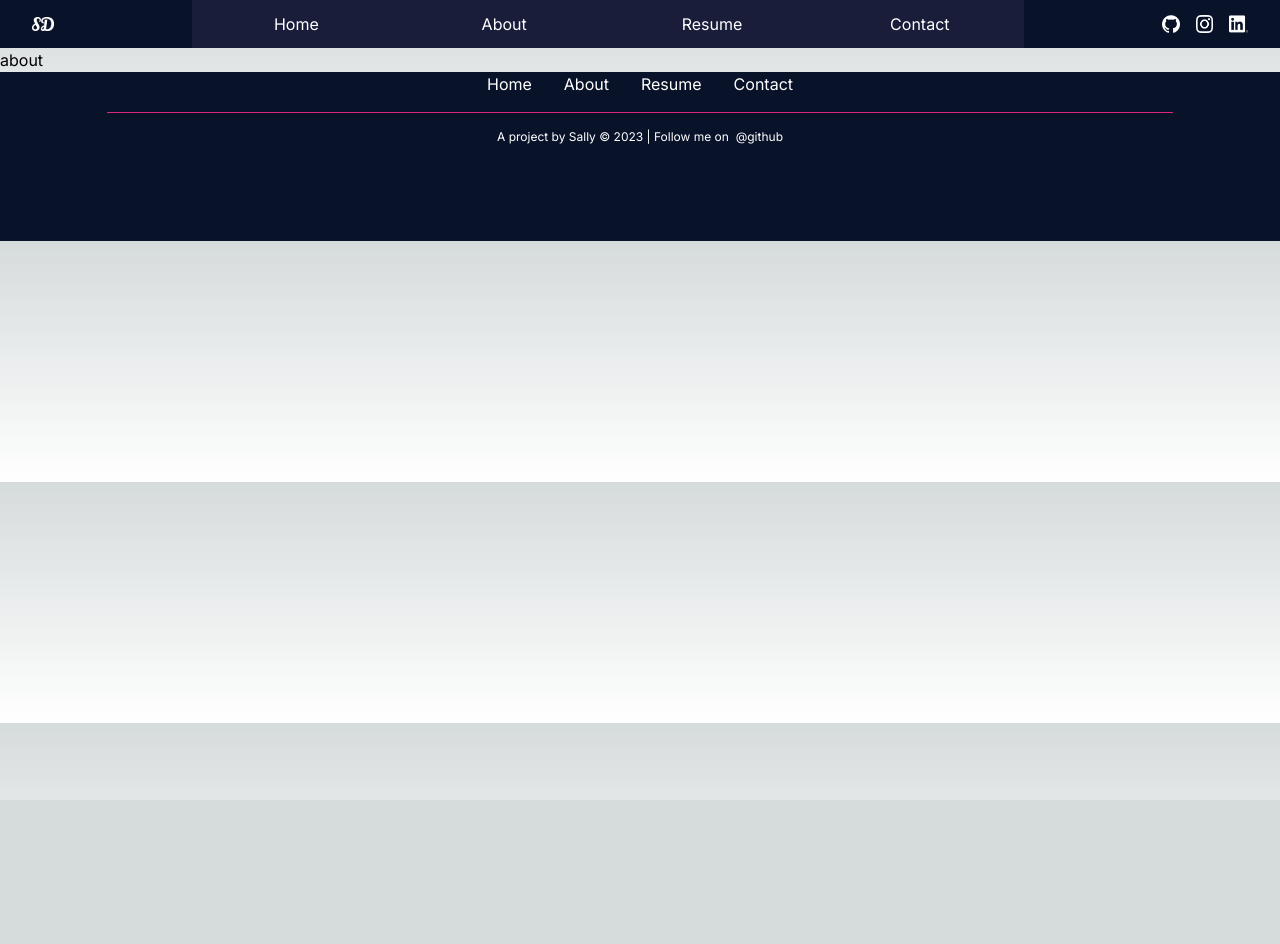
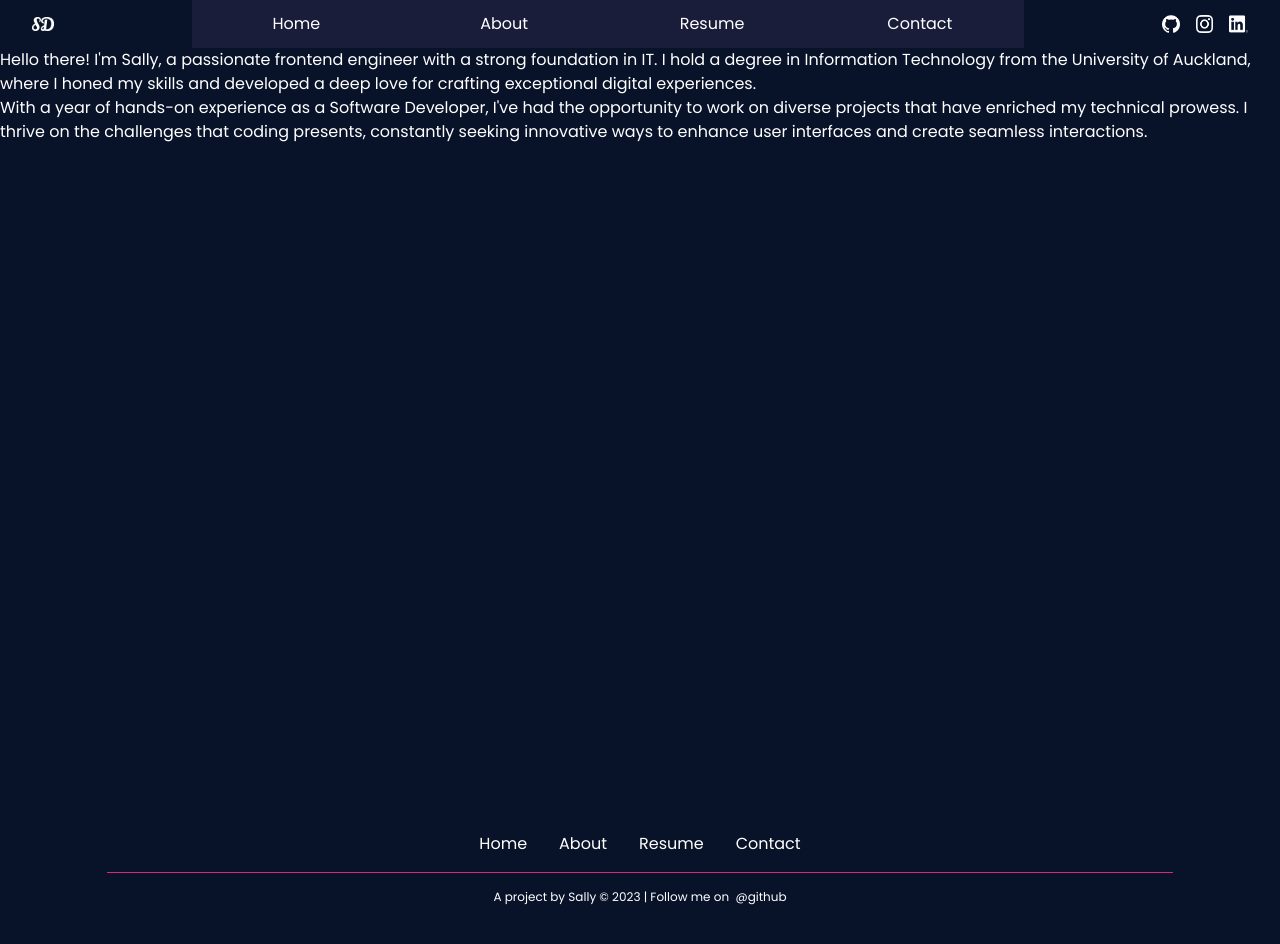
Before and after one commit to hdou533/portfolio, a Next.js app: page /about in a window 1280 px wide. Shown: the top 944 px of the page. Before the commit the page ends 800 px from the top, so only its background shows below. Built offline with nearby package versions, Linux system fonts and the light colour scheme.

Commit message:
change font globally

```diff
--- a/app/about/page.tsx
+++ b/app/about/page.tsx
@@ -1,8 +1,15 @@
 import React from 'react'
+import Image from 'next/image'
 
 const About = () => {
   return (
-    <div>about</div>
+    <div className=''>
+
+      <p>Hello there! I'm Sally, a passionate frontend engineer with a strong foundation in IT. I hold a degree in Information Technology from the University of Auckland, where I honed my skills and developed a deep love for crafting exceptional digital experiences.</p>
+      <p>With a year of hands-on experience as a Software Developer, I've had the opportunity to work on diverse projects that have enriched my technical prowess. I thrive on the challenges that coding presents, constantly seeking innovative ways to enhance user interfaces and create seamless interactions.</p>
+
+
+    </div>
   )
 }
 
--- /dev/null
+++ b/app/fonts.ts
@@ -0,0 +1,11 @@
+import { Inter, Poppins } from 'next/font/google'
+
+export const inter = Inter({
+  subsets: ['latin'],
+  display: 'swap',
+})
+
+export const poppins = Poppins({
+    subsets: ['latin'],
+    weight: "400",
+})
--- a/app/globals.css
+++ b/app/globals.css
@@ -1,6 +1,8 @@
 @tailwind base;
 @tailwind components;
 @tailwind utilities;
+
+
 
 :root {
   --foreground-rgb: 0, 0, 0;
@@ -24,4 +26,5 @@ body {
       rgb(var(--background-end-rgb))
     )
     rgb(var(--background-start-rgb));
+    font-family: 'Poppins', sans-serif;
 }
--- a/app/layout.tsx
+++ b/app/layout.tsx
@@ -1,10 +1,11 @@
 import './globals.css'
 import type { Metadata } from 'next'
-import { Inter } from 'next/font/google'
+// import { Inter } from 'next/font/google'
 import Header from './../components/Header';
 import Footer from './../components/Footer';
+import { poppins } from './fonts';
 
-const inter = Inter({ subsets: ['latin'] })
+// const inter = Inter({ subsets: ['latin'] })
 
 export const metadata: Metadata = {
   title: 'Sally Dou | Frontend Developer',
@@ -18,10 +19,13 @@ export default function RootLayout({
 }) {
   return (
     <html lang="en">
-      <body className={inter.className}>
+      <body className={poppins.className}>
 
         <Header />
-        {children}
+        <div className='w-full bg-color-bg h-[calc(100vh-1rem)] text-white'>
+          {children}
+        </div>
+
         <Footer />
       </body>
     </html>
--- a/tailwind.config.ts
+++ b/tailwind.config.ts
@@ -11,7 +11,10 @@ const config: Config = {
       colors: {
         'color-bg': '#081229',
         'color-btn-blue': '#191d3a',
-     },
+      },
+      fontFamily: {
+        poppins: ['Poppins', 'sans-serif'],
+      },
     },
   },
   plugins: [],
```
Also changed, not shown: 1 other file (tests, documents, lock files or other folders).
